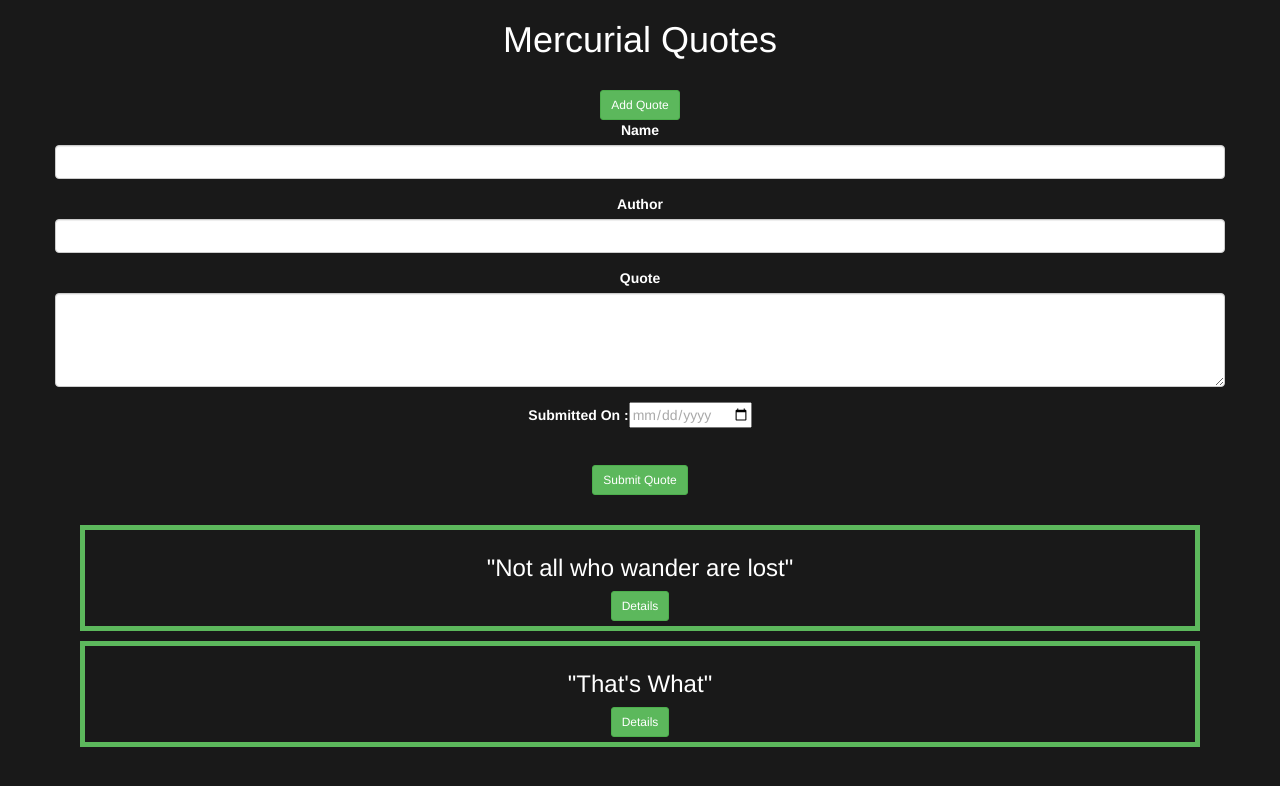
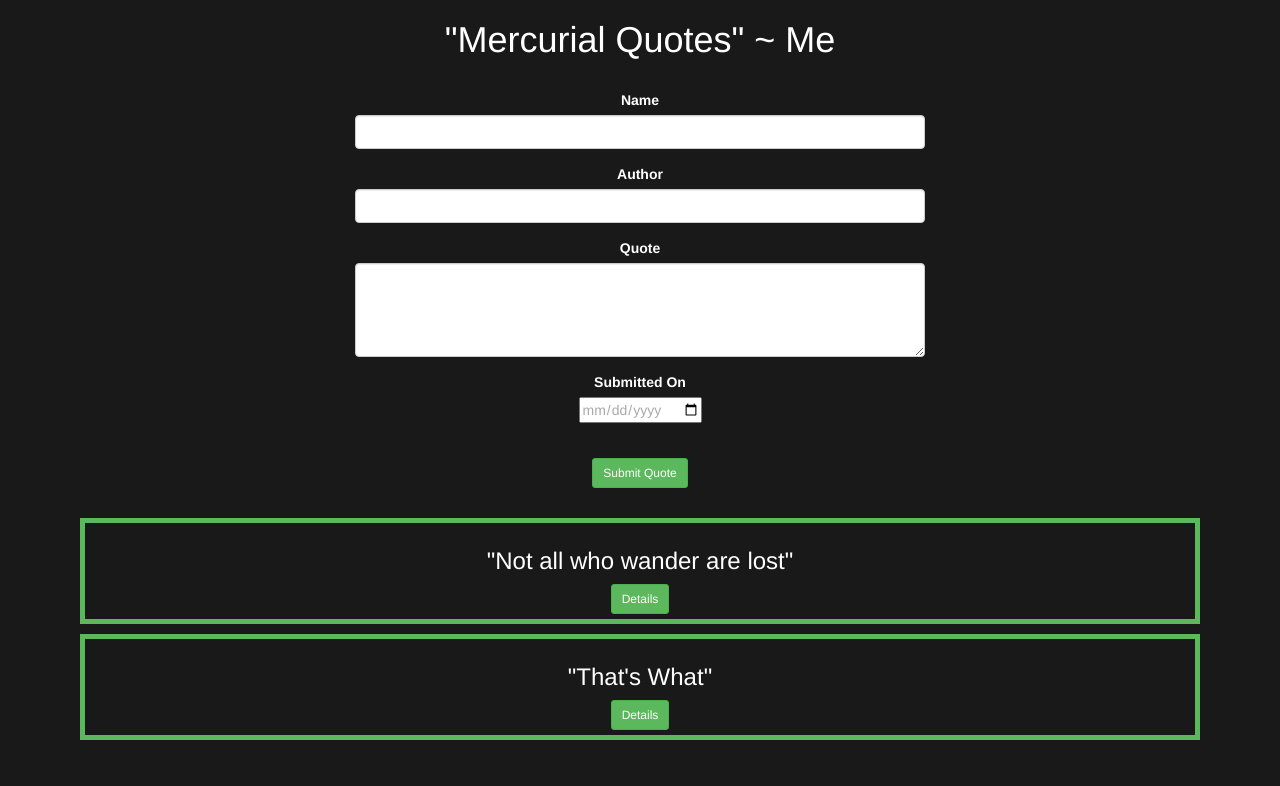
Before and after one commit to MercurialMune/MercurialQuotes, an Angular app: page / in a window 1280 px wide. Shown: the top 786 px of the page. Built offline with nearby package versions, Linux system fonts and the light colour scheme; what angular-font-awesome would draw is missing.

Commit message:
edit root component template header

```diff
--- a/src/app/app.component.html
+++ b/src/app/app.component.html
@@ -1,6 +1,6 @@
 <!--The content below is only a placeholder and can be replaced.-->
 <div class="container">
-  <h1>Mercurial Quotes</h1>
+  <h1>"Mercurial Quotes" ~ Me</h1>
   <app-quotes></app-quotes>
 </div>
 <router-outlet></router-outlet>
--- a/src/app/quote-form/quote-form.component.html
+++ b/src/app/quote-form/quote-form.component.html
@@ -1,5 +1,5 @@
 <div class="container-fluid">
-  <div class="row">
+  <div class="rows">
     <form  (ngSubmit)='submitQuote()' #quoteForm='ngForm'>
 
       <div class="form-group">
@@ -18,7 +18,7 @@
       </div>
 
       <div class="form-group">
-        <label for="submitted-on">Submitted On :</label>
+        <label for="submitted-on">Submitted On</label><br>
         <input type='date' id="submitted-on" style="color:#A9A9A9" [(ngModel)]="newQuote.completeDate" name="submitted-on" required><br> <br>
       </div>
 
--- a/src/app/quotes/quotes.component.html
+++ b/src/app/quotes/quotes.component.html
@@ -1,8 +1,10 @@
 <div class="text-center">
   <br>
-  <button type="button" class="btn  btn-sm btn-success">Add Quote</button>
+
   <div class="row">
+
     <app-quote-form (addQuote)="addNewQuote($event)"></app-quote-form>
+
   </div>
   <br>
   <div class="Quotes" *ngFor="let quote of quotes; let i = index">
--- a/src/styles.css
+++ b/src/styles.css
@@ -16,3 +16,8 @@ body h1{
   border-color: #5cb85c;
   text-align: center;
 }
+.rows{
+  width:50%;
+  margin-left: auto;
+  margin-right: auto;
+}
```
